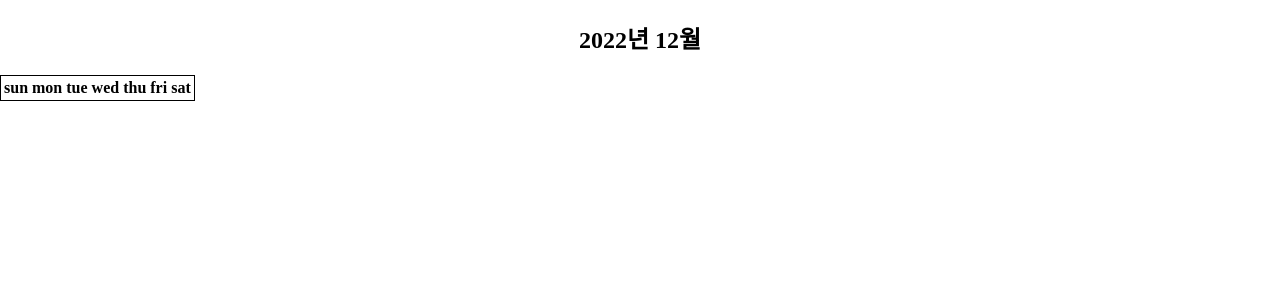
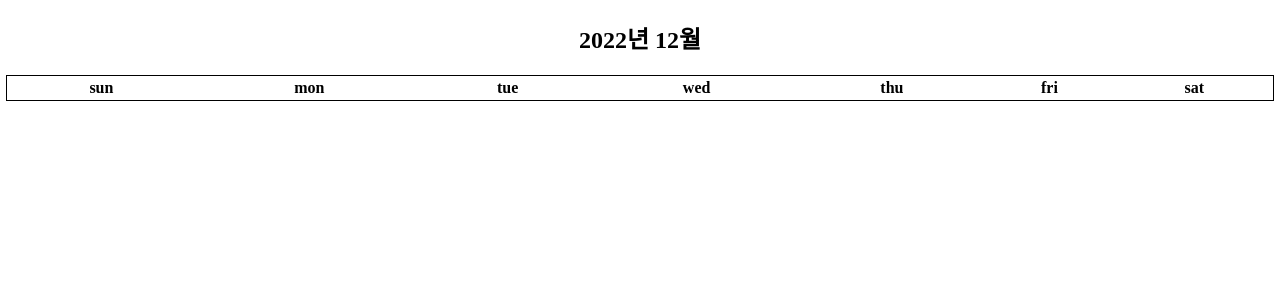
Before and after one commit to YoungcheolLee/calendar, a React (Create React App) app: page / in a window 1280 px wide. Shown: the top 300 px of the page. Built offline with nearby package versions, Linux system fonts and the light colour scheme; a web font is replaced by a local one.

Commit message:
Update CSS

```diff
--- a/src/App.css
+++ b/src/App.css
@@ -11,3 +11,11 @@ h2 {
   border: solid 1px;
   font-family: "Yeon Sung";
 }
+
+table {
+  margin-left: auto;
+  margin-right: auto;
+
+  width: 99%;
+  height: 100%;
+}
```
